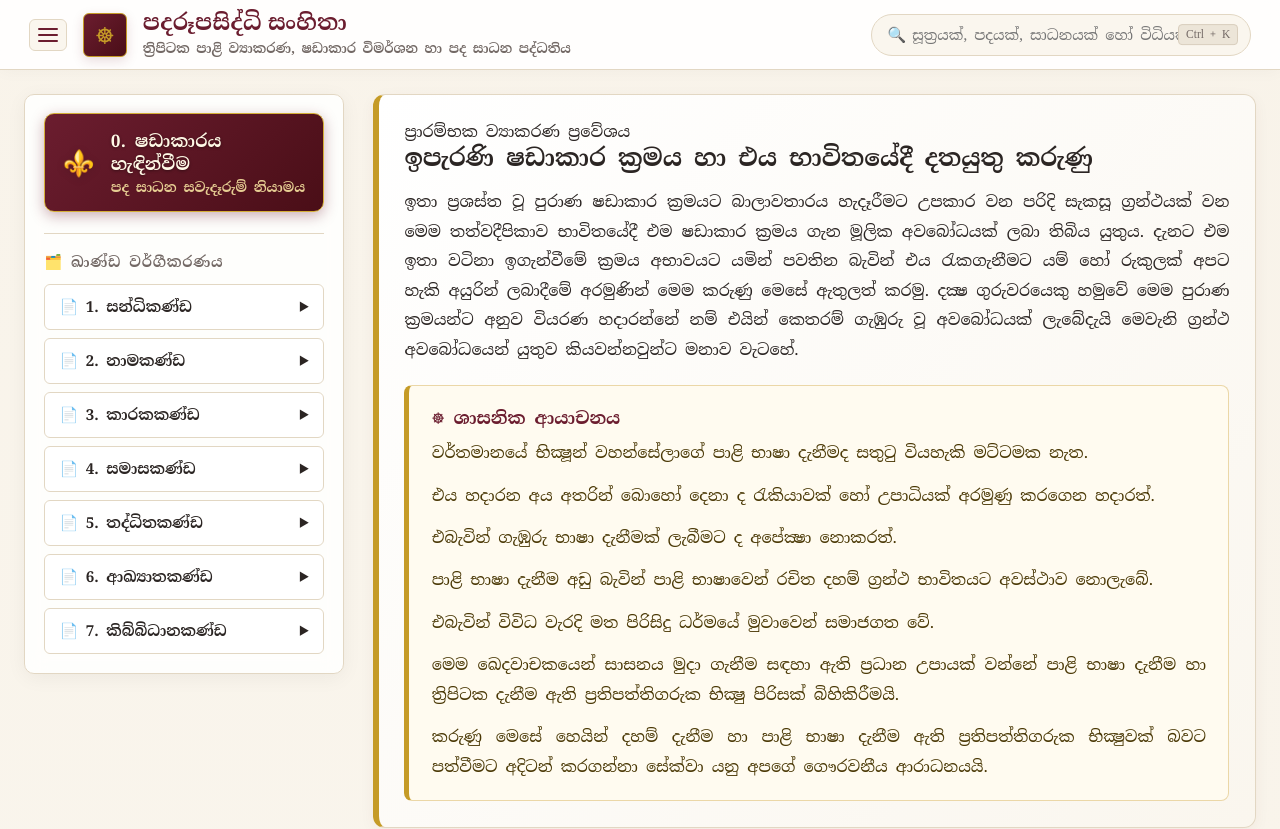
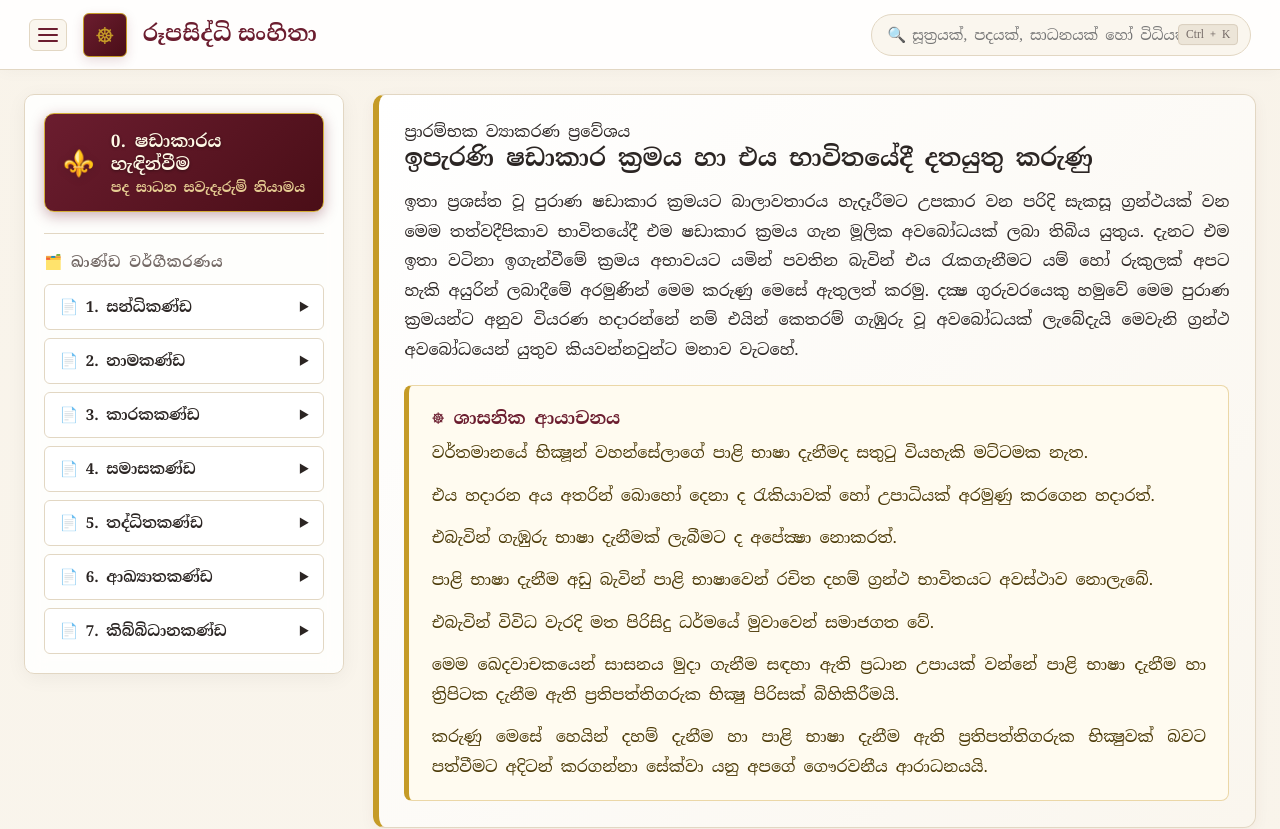
Before and after one commit to pavara9803-ctrl/Rupasiddhi, a plain HTML site: page index.html in a window 1280 px wide. Shown: the top 829 px of the page. Drawn offline with Linux system fonts and the light colour scheme.

Commit message:
Add files via upload

```diff
--- a/index.html
+++ b/index.html
@@ -38,8 +38,8 @@
             </button>
             <div class="dhamma-wheel-badge">☸</div>
             <div class="brand-text">
-                <h1 class="main-title">පදරූපසිද්ධි සංහිතා</h1>
-                <span class="sub-title">ත්‍රිපිටක පාළි ව්‍යාකරණ, ෂඩාකාර විමර්ශන හා පද සාධන පද්ධතිය</span>
+                <h1 class="main-title">රූපසිද්ධි සංහිතා</h1>
+
             </div>
         </div>
 
```
